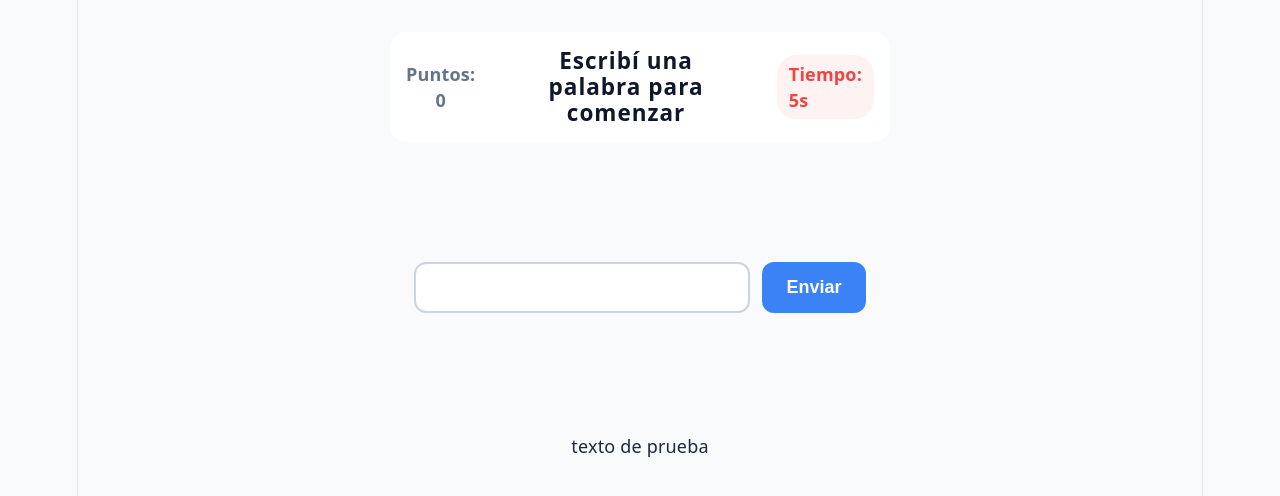
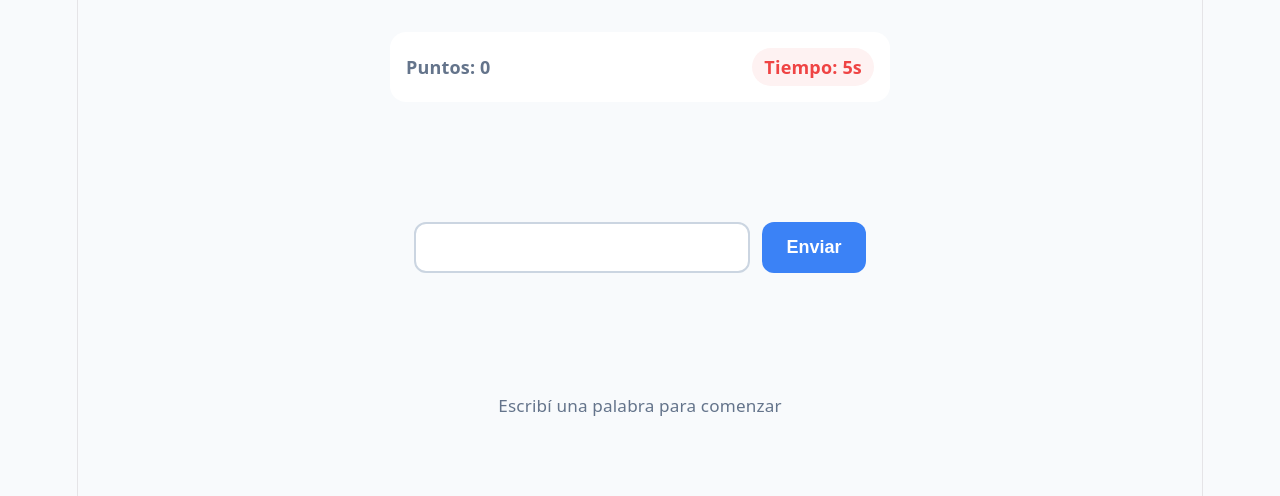
Before and after one commit to scargnelutti/unq-ui-santino-cargnelutti-trabajo-final, a React (Vite) app: page / in a window 1280 px wide. Shown: the top 496 px of the page. Built offline with nearby package versions, Linux system fonts and the light colour scheme.

Commit message:
elimino un redimensionamiento no deseado

```diff
--- a/src/App.css
+++ b/src/App.css
@@ -33,7 +33,7 @@ html, body {
     gap: 4vw;
     background-color: #ffffff;
     padding: 16px;
-    border-radius: 16px
+    border-radius: 16px;
 }
 
 .info p {
@@ -88,17 +88,21 @@ html, body {
 }
 
 .feedback {
+    min-height: 50px;
+}
 
+.feedback p {
+    margin: 0;
+    font-size: 0.95rem;
+    font-weight: 500;
+    color: #64748b;
 }
 
 .points {
-    /*width: 70px;*/
-    /*text-align: left;*/
     color: #64748b;
 }
 
 .status {
-    /*width: 222px;*/
     flex-grow: 1;
     font-size: 1.25rem;
     color: #0f172a;
@@ -106,7 +110,6 @@ html, body {
 }
 
 .timer {
-    /*width: 120px;*/
     text-align: left;
     color: #ef4444;
     background-color: #fef2f2;
--- a/src/App.jsx
+++ b/src/App.jsx
@@ -111,11 +111,7 @@ function App() {
           <p>Puntos: {points}</p>
         </div>
         <div className="status">
-          {currentWord === '' ? (
-              <p>Escribí una palabra para comenzar</p>
-          ) : (
-              <p>{currentWord}</p>
-          )}
+          <p>{currentWord}</p>
         </div>
         <div className="timer">
           <p>
@@ -145,9 +141,9 @@ function App() {
           </div>
       )}
       <div className="feedback">
+        {currentWord === '' && (<p>Escribí una palabra para comenzar</p>)}
         {isWrongWord && (<p>No es una palabra válida</p>)}
         {isWordRepeated && (<p>La palabra ya fue usada</p>)}
-        <p>texto de prueba</p>
       </div>
     </div>
   )
```
